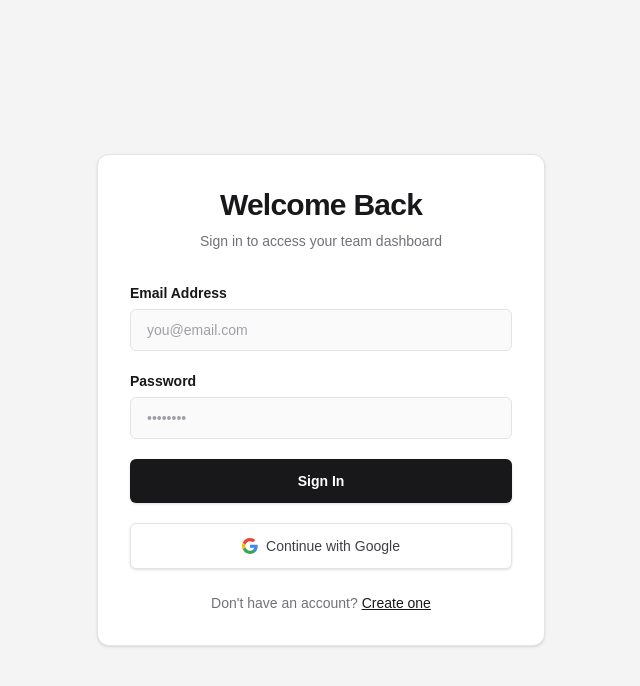
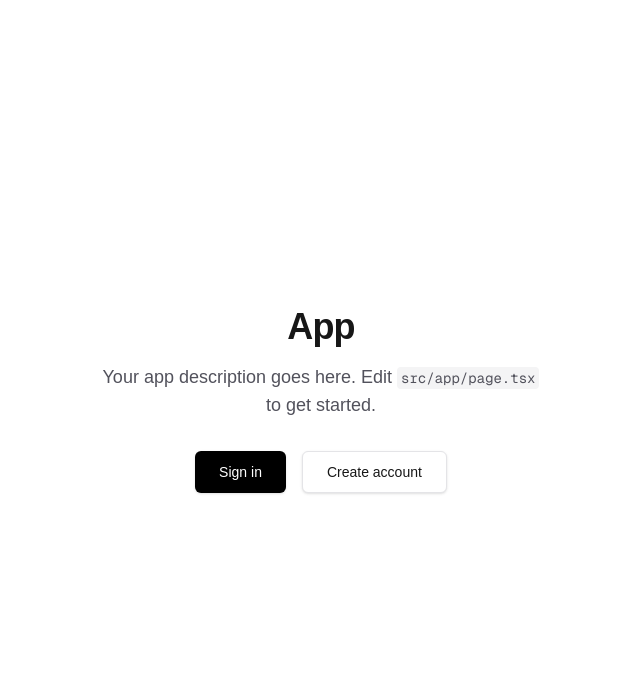
Before and after one commit to hariskm717/musicalmoon, a Next.js app in the folder frontend/: page / in a window 1280 px wide. Shown: the top 686 px of the page, without its empty margins (319-959 px from the left). Built offline with nearby package versions, Linux system fonts and the light colour scheme; no server answers.

Commit message:
Fix: restore landing page, move sign-in form to correct route

```diff
--- a/frontend/src/app/page.tsx
+++ b/frontend/src/app/page.tsx
@@ -1,107 +1,40 @@
 import type { Metadata } from 'next'
 import Link from 'next/link'
-import type { SVGProps } from 'react'
 
 export const metadata: Metadata = {
-  title: 'Sign In',
-  description: 'Sign in to your account',
+  title: 'Home',
+  description: 'Welcome to the app',
 }
 
-export default function SignInPage() {
+export default function LandingPage() {
   return (
-    <main className="flex min-h-screen items-center justify-center bg-zinc-100 p-8 dark:bg-zinc-950">
-      <div className="w-full max-w-md rounded-xl border border-zinc-200 bg-white p-8 shadow-sm dark:border-zinc-800 dark:bg-zinc-900">
-        <div className="mb-8 text-center">
-          <h1 className="text-3xl font-bold tracking-tight text-zinc-900 dark:text-white">
-            Welcome Back
+    <main className="flex min-h-screen flex-col items-center justify-center gap-8 p-8">
+      <div className="space-y-4 text-center">
+        <h1 className="text-4xl font-bold tracking-tight">
+          {process.env.NEXT_PUBLIC_APP_NAME ?? 'App'}
         </h1>
-          <p className="mt-2 text-sm text-zinc-500 dark:text-zinc-400">
-            Sign in to access your team dashboard
+        <p className="max-w-md text-lg text-zinc-600 dark:text-zinc-400">
+          Your app description goes here. Edit{' '}
+          <code className="rounded bg-zinc-100 px-1 py-0.5 font-mono text-sm dark:bg-zinc-800">
+            src/app/page.tsx
+          </code>{' '}
+          to get started.
         </p>
       </div>
-
-        <form className="space-y-5">
-          <div>
-            <label
-              htmlFor="email"
-              className="mb-1.5 block text-sm font-semibold text-zinc-900 dark:text-white"
+      <div className="flex gap-4">
+        <Link
+          href="/auth/signin"
+          className="inline-flex items-center justify-center rounded-md bg-black px-6 py-2.5 text-sm font-medium text-white shadow transition-colors hover:bg-zinc-800 dark:bg-white dark:text-black dark:hover:bg-zinc-200"
         >
-              Email Address
-            </label>
-            <input
-              id="email"
-              name="email"
-              type="email"
-              placeholder="you@email.com"
-              className="w-full rounded-md border border-zinc-200 bg-zinc-50 px-4 py-2.5 text-sm text-zinc-900 placeholder:text-zinc-400 focus:border-zinc-400 focus:outline-none focus:ring-1 focus:ring-zinc-400 dark:border-zinc-700 dark:bg-zinc-800 dark:text-white"
-            />
-          </div>
-
-          <div>
-            <label
-              htmlFor="password"
-              className="mb-1.5 block text-sm font-semibold text-zinc-900 dark:text-white"
-            >
-              Password
-            </label>
-            <input
-              id="password"
-              name="password"
-              type="password"
-              placeholder="••••••••"
-              className="w-full rounded-md border border-zinc-200 bg-zinc-50 px-4 py-2.5 text-sm text-zinc-900 placeholder:text-zinc-400 focus:border-zinc-400 focus:outline-none focus:ring-1 focus:ring-zinc-400 dark:border-zinc-700 dark:bg-zinc-800 dark:text-white"
-            />
-          </div>
-
-          <button
-            type="submit"
-            className="w-full rounded-md bg-zinc-900 px-6 py-3 text-sm font-semibold text-white shadow transition-colors hover:bg-zinc-800"
-          >
-            Sign In
-          </button>
-
-          <button
-            type="button"
-            className="flex w-full items-center justify-center gap-2 rounded-md border border-zinc-200 bg-white px-6 py-3 text-sm font-medium text-zinc-700 shadow-sm transition-colors hover:bg-zinc-50 dark:border-zinc-700 dark:bg-zinc-900 dark:text-white dark:hover:bg-zinc-800"
-          >
-            <GoogleIcon className="h-4 w-4" />
-            Continue with Google
-          </button>
-        </form>
-
-        <p className="mt-6 text-center text-sm text-zinc-500 dark:text-zinc-400">
-          Don&apos;t have an account?{' '}
+          Sign in
+        </Link>
         <Link
           href="/auth/signup"
-            className="font-medium text-zinc-900 underline dark:text-white"
+          className="inline-flex items-center justify-center rounded-md border border-zinc-200 bg-white px-6 py-2.5 text-sm font-medium shadow-sm transition-colors hover:bg-zinc-50 dark:border-zinc-800 dark:bg-zinc-900 dark:hover:bg-zinc-800"
         >
-            Create one
+          Create account
         </Link>
-        </p>
       </div>
     </main>
   )
 }
-
-function GoogleIcon(props: SVGProps<SVGSVGElement>) {
-  return (
-    <svg viewBox="0 0 24 24" {...props}>
-      <path
-        fill="#4285F4"
-        d="M23.49 12.27c0-.79-.07-1.54-.19-2.27H12v4.51h6.47c-.29 1.48-1.14 2.73-2.4 3.58v3h3.86c2.26-2.09 3.56-5.17 3.56-8.82z"
-      />
-      <path
-        fill="#34A853"
-        d="M12 24c3.24 0 5.95-1.08 7.93-2.91l-3.86-3c-1.08.72-2.45 1.16-4.07 1.16-3.13 0-5.78-2.11-6.73-4.96H1.29v3.09C3.26 21.3 7.31 24 12 24z"
-      />
-      <path
-        fill="#FBBC05"
-        d="M5.27 14.29c-.25-.72-.38-1.49-.38-2.29s.14-1.57.38-2.29V6.62H1.29A11.96 11.96 0 000 12c0 1.94.46 3.77 1.29 5.38l3.98-3.09z"
-      />
-      <path
-        fill="#EA4335"
-        d="M12 4.75c1.77 0 3.35.61 4.6 1.8l3.42-3.42C17.94 1.19 15.24 0 12 0 7.31 0 3.26 2.7 1.29 6.62l3.98 3.09C6.22 6.86 8.87 4.75 12 4.75z"
-      />
-    </svg>
-  )
-}
```
Lines whose indentation alone changed are shown as unchanged.
